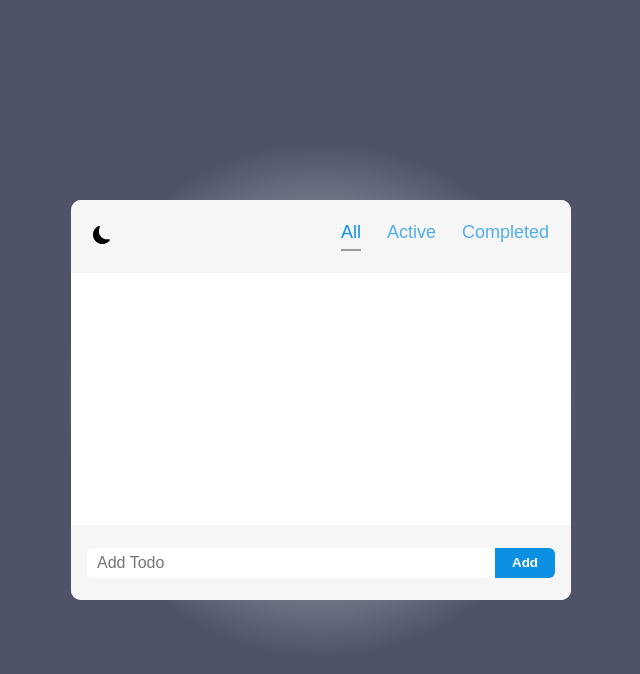
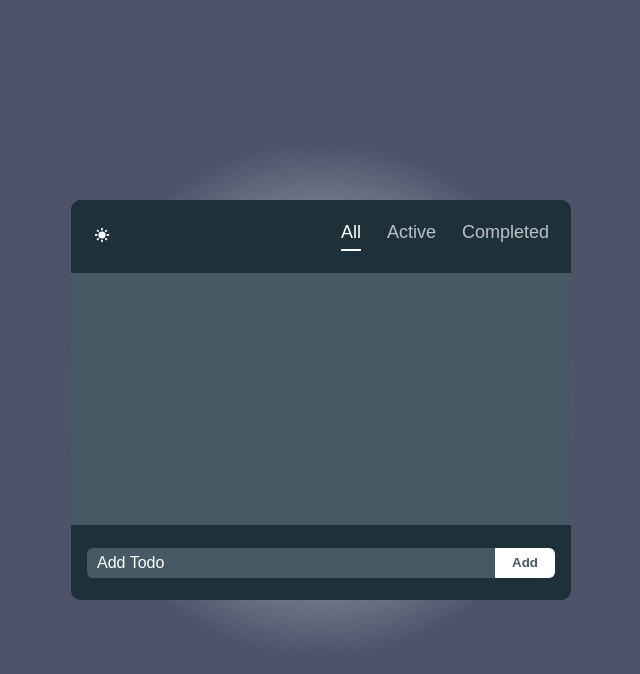
Before and after one commit to tree698/To-Do-List, a React (Create React App) app: page / in a window 1280 px wide. Both pictures are taken after a click on the button 421 px from the left and 236 px from the top of the page. Shown: the top 674 px of the page, without its empty margins (319-959 px from the left). Built offline with nearby package versions, Linux system fonts and the light colour scheme.

Commit message:
add the functionality of dark mode

```diff
--- a/src/App.jsx
+++ b/src/App.jsx
@@ -1,6 +1,7 @@
 import React, { useState } from 'react';
 import Items from './components/Items/Items';
 import Nav from './components/Nav/Nav';
+import { DarkModeProvider } from './context/DarkModeContext';
 
 const filters = ['all', 'active', 'completed'];
 
@@ -8,9 +9,9 @@ export default function App() {
   const [filter, setFilter] = useState(filters[0]);
 
   return (
-    <>
+    <DarkModeProvider>
       <Nav filters={filters} filter={filter} onFilterChange={setFilter} />
       <Items filter={filter} />
-    </>
+    </DarkModeProvider>
   );
 }
--- a/src/components/AddForm/AddForm.module.css
+++ b/src/components/AddForm/AddForm.module.css
@@ -1,7 +1,7 @@
 .footer {
   display: flex;
   padding: 1.4rem 1rem;
-  background-color: var(--bg-bright);
+  background-color: var(--color-bg);
 }
 
 .input {
@@ -15,10 +15,14 @@
   color: var(--color-font);
 }
 
+.input::placeholder {
+  color: var(--color-font);
+}
+
 .btn {
   width: 60px;
   height: 30px;
-  background-color: var(--color-blue);
+  background-color: var(--color-accent);
   color: var(--color-white);
   border-radius: 0 6px 6px 0;
   font-weight: bold;
--- a/src/components/Item/Item.module.css
+++ b/src/components/Item/Item.module.css
@@ -11,7 +11,7 @@
 
 .trashIcon {
   font-size: 20px;
-  background-color: lightgray;
+  background-color: var(--color-grey);
   border-radius: 50%;
   padding: 4px;
   transition: all 150ms ease-out;
@@ -19,6 +19,6 @@
 
 .trashIcon:hover {
   color: var(--color-white);
-  background-color: var(--color-blue);
+  background-color: var(--color-accent);
   transform: rotate(15deg) scale(1.2);
 }
--- a/src/components/Nav/Nav.jsx
+++ b/src/components/Nav/Nav.jsx
@@ -1,12 +1,16 @@
-import { BsFillMoonFill } from 'react-icons/bs';
+import { HiMoon, HiSun } from 'react-icons/hi';
 import React from 'react';
 import styles from './Nav.module.css';
+import { useDarkMode } from '../../context/DarkModeContext';
 
 export default function Nav({ filters, filter, onFilterChange }) {
+  const { darkMode, toggleDarkMode } = useDarkMode();
+
   return (
     <nav className={styles.nav}>
-      <button>
-        <BsFillMoonFill className={styles.icon} />
+      <button onClick={toggleDarkMode}>
+        {!darkMode && <HiMoon className={styles.icon} />}
+        {darkMode && <HiSun className={styles.icon} />}
       </button>
       <ul className={styles.menu__container}>
         {filters.map((value, index) => (
--- a/src/components/Nav/Nav.module.css
+++ b/src/components/Nav/Nav.module.css
@@ -2,8 +2,12 @@
   display: flex;
   justify-content: space-between;
   align-items: center;
-  background-color: var(--bg-bright);
+  background-color: var(--color-bg);
   padding: 22px;
+}
+
+.icon {
+  color: var(--color-font);
 }
 
 .icon,
@@ -16,7 +20,7 @@
 }
 
 .menu {
-  color: var(--color-blue);
+  color: var(--color-accent);
   margin-left: 26px;
   opacity: 0.7;
   text-transform: capitalize;
--- /dev/null
+++ b/src/context/DarkModeContext.jsx
@@ -0,0 +1,38 @@
+import { createContext, useContext, useState, useEffect } from 'react';
+
+const DarkModeContext = createContext();
+
+export function DarkModeProvider({ children }) {
+  const [darkMode, setDarkMode] = useState(false);
+  const toggleDarkMode = () => {
+    setDarkMode(!darkMode);
+    updateDarkMode(!darkMode);
+  };
+
+  useEffect(() => {
+    const isDark =
+      localStorage.theme === 'dark' ||
+      (!('theme' in localStorage) &&
+        window.matchMedia('(prefers-color-scheme: dark)').matches);
+
+    setDarkMode(isDark);
+    updateDarkMode(isDark);
+  }, []);
+
+  return (
+    <DarkModeContext.Provider value={{ darkMode, toggleDarkMode }}>
+      {children}
+    </DarkModeContext.Provider>
+  );
+}
+
+function updateDarkMode(darkMode) {
+  if (darkMode) {
+    document.documentElement.classList.add('dark');
+    localStorage.theme = 'dark';
+  } else {
+    document.documentElement.classList.remove('dark');
+    localStorage.theme = 'light';
+  }
+}
+export const useDarkMode = () => useContext(DarkModeContext);
--- a/src/index.css
+++ b/src/index.css
@@ -1,12 +1,19 @@
 :root {
-  --bg-body: #4e536a;
-  --bg-bright: #f6f6f6;
-  --color-blue: #0c90e4;
-  --color-orange: #f16e03;
+  --color-bg-dark: #4e536a;
+  --color-bg: #f6f6f6;
+  --color-grey: #c3c4c6;
+  --color-font: #22243b;
+  --color-accent: #0c90e4;
   --color-white: #ffffff;
-  --color-font: #999a9d;
-  --color-font-delete: #c3c4c6;
-  --color-font-delete-dark: #adaebb;
+  --color-scrollbar: #adaebb;
+}
+
+html.dark {
+  --color-bg: #1c313a;
+  --color-white: #455a64;
+  --color-font: #fff;
+  --color-accent: #fff;
+  --color-grey: #fff;
 }
 
 body {
@@ -22,7 +29,7 @@ body {
   display: flex;
   justify-content: center;
   align-items: center;
-  background-color: var(--bg-body);
+  background-color: var(--color-bg-dark);
 
   background: rgb(222, 226, 230);
   background: radial-gradient(
@@ -36,7 +43,7 @@ body {
   width: 100%;
   height: 50%;
   max-width: 500px;
-  background-color: var(--bg-bright);
+  background-color: var(--color-bg);
   border-radius: 10px;
   overflow: hidden;
 
```
